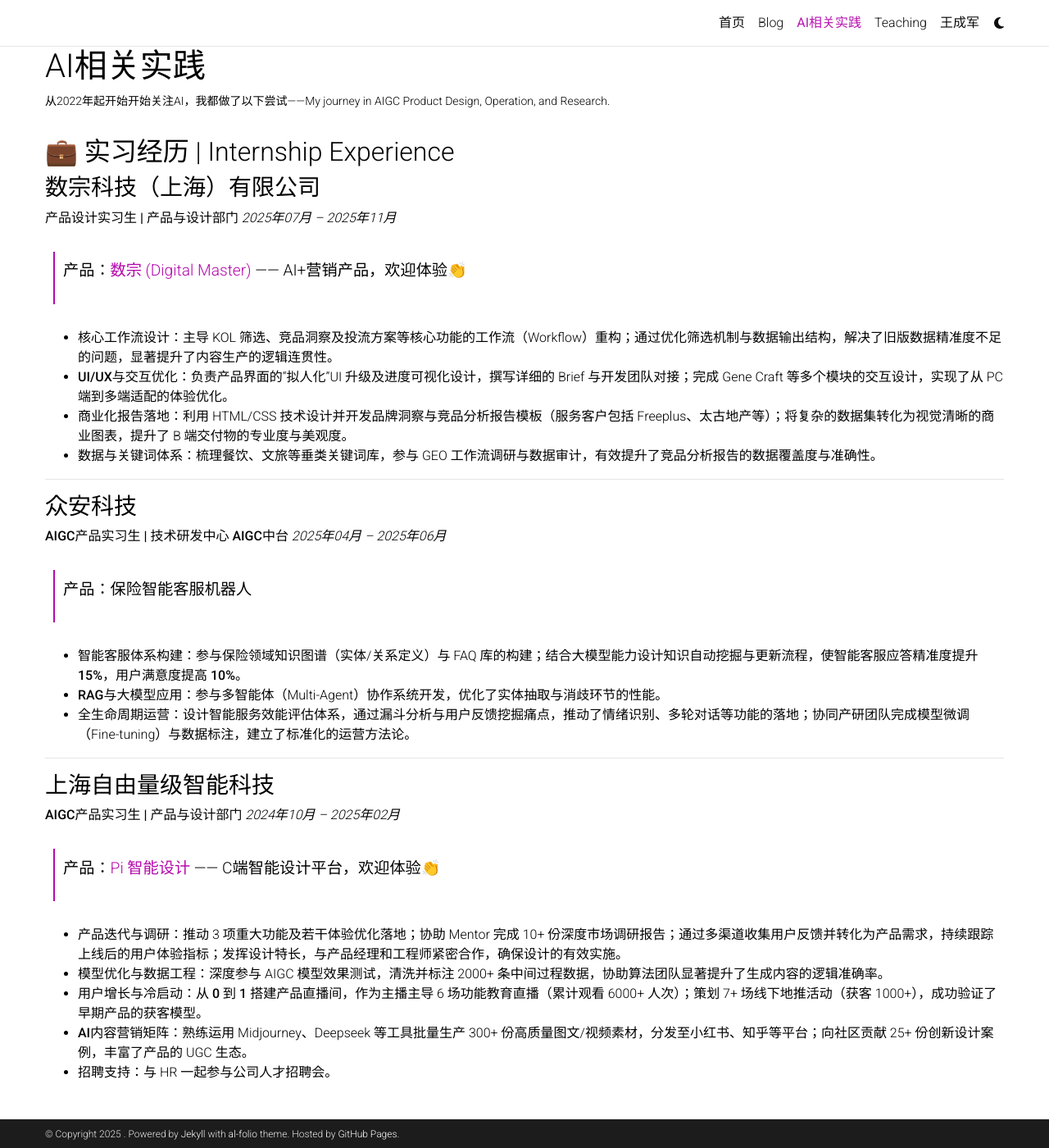
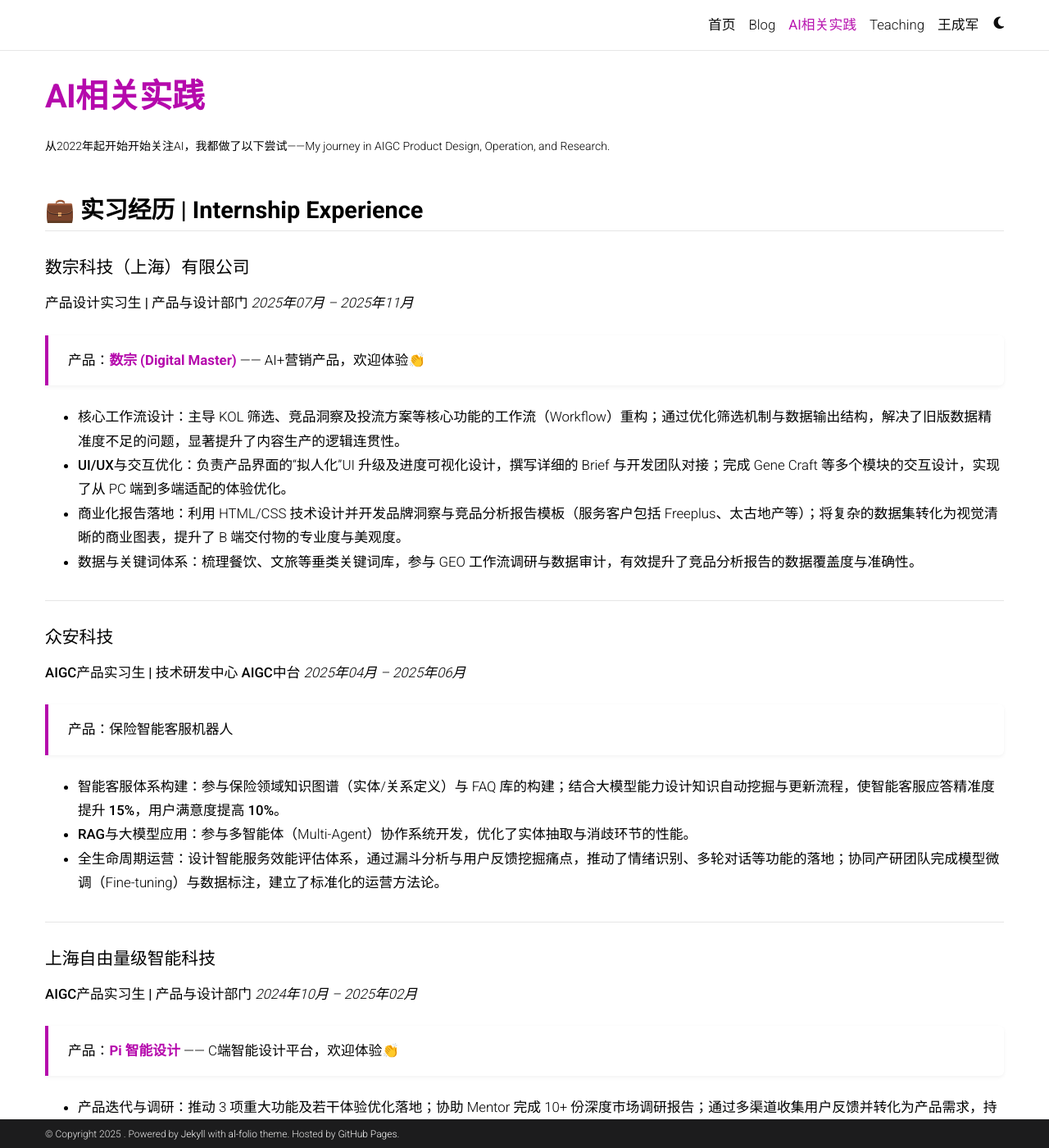
Before and after one commit to lizhangxin666/lizhangxin666.github.io, a Jekyll site: the page built from _pages/publications.md, in a window 1280 px wide and 1400 px high. Shown: the whole window at 82% size. Built offline with Jekyll 4.4.1, drawn with Linux system fonts in a browser that asks for light colours; comment, search, counter and statistics services are not loaded; a style sheet for code colours, icons or effects is not loaded.

Commit message:
Update _base.scss 为AI页面修改样式

```diff
--- a/_sass/_base.scss
+++ b/_sass/_base.scss
@@ -2,7 +2,7 @@
  * Styles for the base elements of the theme.
  ******************************************************************************/
 
-// Typography
+// Typography & Base Elements
 
 p,
 h1,
@@ -19,24 +19,90 @@
   color: var(--global-text-color);
 }
 
+// 统一页面标题风格 (让通用页面继承首页的排版美学)
+h1 {
+  font-size: 2.5rem;
+  font-weight: 700;
+  margin-top: 2rem;
+  margin-bottom: 1.5rem;
+  color: var(--global-theme-color);
+  letter-spacing: -0.02em;
+}
+
+h2 {
+  font-size: 1.8rem;
+  font-weight: 600;
+  margin-top: 3rem;
+  margin-bottom: 1.5rem;
+  padding-bottom: 0.5rem;
+  border-bottom: 1px solid var(--global-divider-color); // 增加分割线
+  color: var(--global-text-color);
+}
+
+h3 {
+  font-size: 1.3rem;
+  font-weight: 600;
+  margin-top: 2rem;
+  margin-bottom: 1rem;
+  color: var(--global-theme-color); // 用主题色突出
+}
+
+// 优化正文阅读体验
+p, li {
+  line-height: 1.75;
+  font-size: 1.05rem;
+}
+
 hr {
   border-top: 1px solid var(--global-divider-color);
+  margin: 2rem 0;
 }
 
+// Tables (优化后的表格样式，用于技能树)
+
 table {
-  td,
-  th {
-    font-size: 1rem;
+  width: 100%;
+  border-collapse: separate;
+  border-spacing: 0;
+  margin: 2rem 0;
+  font-size: 1rem;
+  border: 1px solid var(--global-divider-color);
+  border-radius: 8px;
+  overflow: hidden;
+
+  th, td {
+    padding: 12px 15px;
+    border-bottom: 1px solid var(--global-divider-color);
+    vertical-align: middle; // 垂直居中
   }
 
   th {
-    font-weight: bold;
+    background-color: var(--global-card-bg-color);
+    font-weight: 600;
+    text-align: left;
+    color: var(--global-theme-color);
+    border-right: 1px solid var(--global-divider-color);
+  }
+
+  // 第一列（领域）样式
+  td:first-child {
+    font-weight: 600;
+    background-color: rgba(0,0,0,0.02);
+    width: 20%;
+    min-width: 120px;
+    color: var(--global-text-color);
+    border-right: 1px solid var(--global-divider-color);
+  }
+
+  tr:last-child td {
+    border-bottom: none;
   }
 }
 
 a,
 table.table a {
   color: var(--global-theme-color);
+  transition: all 0.2s ease-in-out;
 
   &:hover {
     color: var(--global-theme-color);
@@ -52,17 +118,34 @@
   background-color: transparent;
 }
 
+// Images
+
 figure,
 img {
-  max-width: 90vw;
+  max-width: 100%; // 修复：限制在容器内，防止溢出
+  height: auto;
+  border-radius: 6px;
 }
 
+// Blockquote (优化为卡片风格，用于展示产品链接)
+
 blockquote {
-  background: var(--global-bg-color);
-  border-left: 2px solid var(--global-theme-color);
-  margin: 1.5em 10px;
-  padding: 0.5em 10px;
-  font-size: 1.2rem;
+  background: var(--global-card-bg-color);
+  border-left: 4px solid var(--global-theme-color);
+  border-radius: 0 6px 6px 0;
+  margin: 1.5rem 0;
+  padding: 1rem 1.5rem;
+  font-size: 1rem;
+  color: var(--global-text-color);
+  box-shadow: 0 2px 5px rgba(0,0,0,0.05);
+
+  p {
+    margin: 0;
+  }
+
+  a {
+    font-weight: 600;
+  }
 }
 
 // Math
@@ -153,12 +236,12 @@
 
 .hero-fullscreen {
   position: relative;
-  width: 100%;             // 铺满屏幕宽度
-  height: 40vh;            // 高度占视口 60%
-  min-height: 250px;       // 最小高度
+  width: 100%;
+  height: 40vh;
+  min-height: 250px;
 
   background-size: cover;
-  background-position: center 76%; // 稍微向上对齐一点，避免人脸被切掉
+  background-position: center 20%;
   background-repeat: no-repeat;
 
   display: flex;
@@ -168,37 +251,33 @@
   margin-bottom: 3rem;
 }
 
-// 遮罩层
 .hero-overlay {
   position: absolute;
   top: 0;
   left: 0;
   width: 100%;
   height: 100%;
-  background: rgba(0, 0, 0, 0.5); // 0.5 的黑色半透明，可根据图片亮度调整
+  background: rgba(0, 0, 0, 0.5);
   z-index: 1;
 }
 
-// 内部文字容器
 .hero-container {
   position: relative;
   z-index: 2;
   width: 100%;
-  padding-left: 15px;      // 对应 Bootstrap container 的 padding
+  padding-left: 15px;
   padding-right: 15px;
   text-align: left;
 }
 
-// 标题文字
 .hero-title {
   color: #fff !important;
   font-size: 3rem;
   font-weight: 700;
   margin-bottom: 1rem;
-  text-shadow: 0 2px 10px rgba(0,0,0,0.5); // 增加文字阴影，更易读
+  text-shadow: 0 2px 10px rgba(0,0,0,0.5);
 }
 
-// 副标题
 .hero-subtitle {
   color: rgba(255, 255, 255, 0.95) !important;
   font-size: 1.5rem;
@@ -206,7 +285,6 @@
   font-weight: 300;
 }
 
-// 个人简介
 .hero-bio {
   color: rgba(255, 255, 255, 0.9) !important;
   font-size: 1.1rem;
@@ -215,19 +293,18 @@
 
   p {
     margin-bottom: 0.5rem;
-    color: inherit; // 继承父级白色
+    color: inherit;
   }
 }
 
-// 手机端适配
 @media (max-width: 768px) {
   .hero-fullscreen {
-    height: auto;       // 手机上高度自动，避免内容溢出
-    padding: 6rem 0;    // 上下留足空间
+    height: auto;
+    padding: 6rem 0;
   }
 
   .hero-title {
-    font-size: 2rem;    // 手机上标题字号改小
+    font-size: 2rem;
   }
 
   .hero-subtitle {
```
